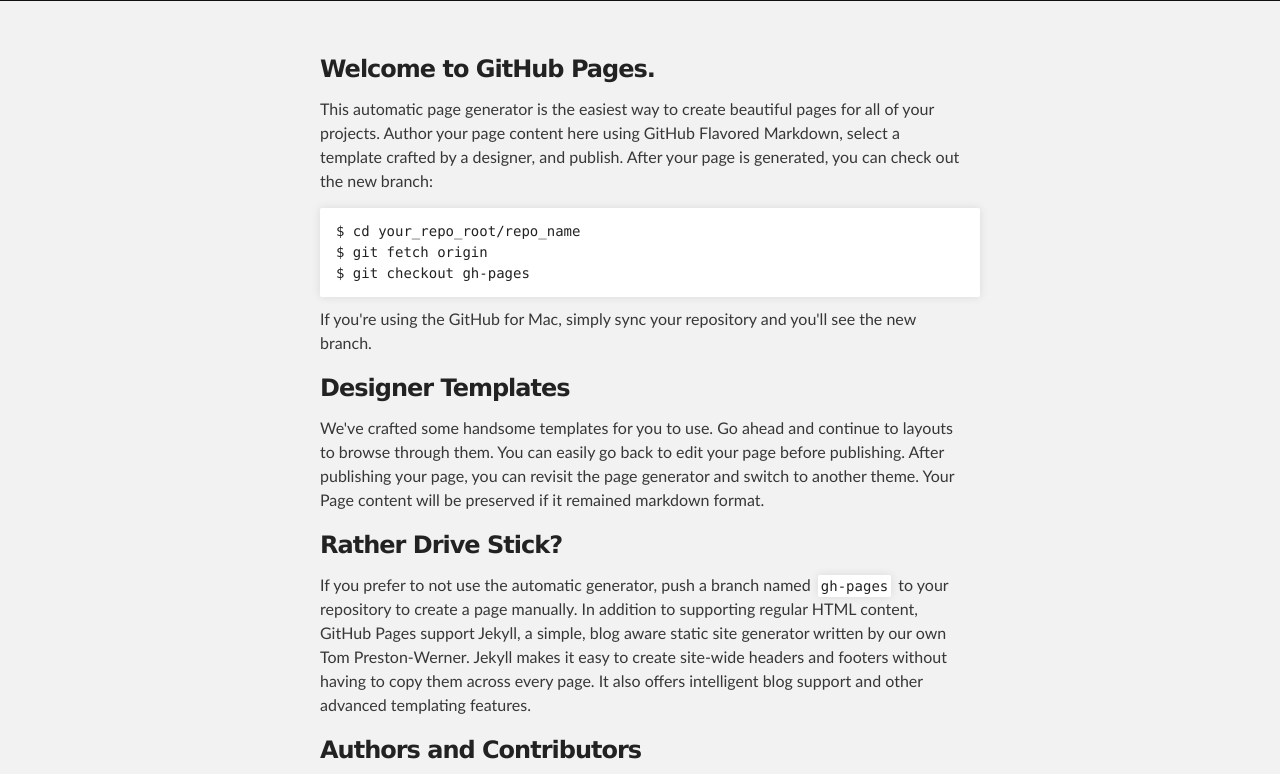
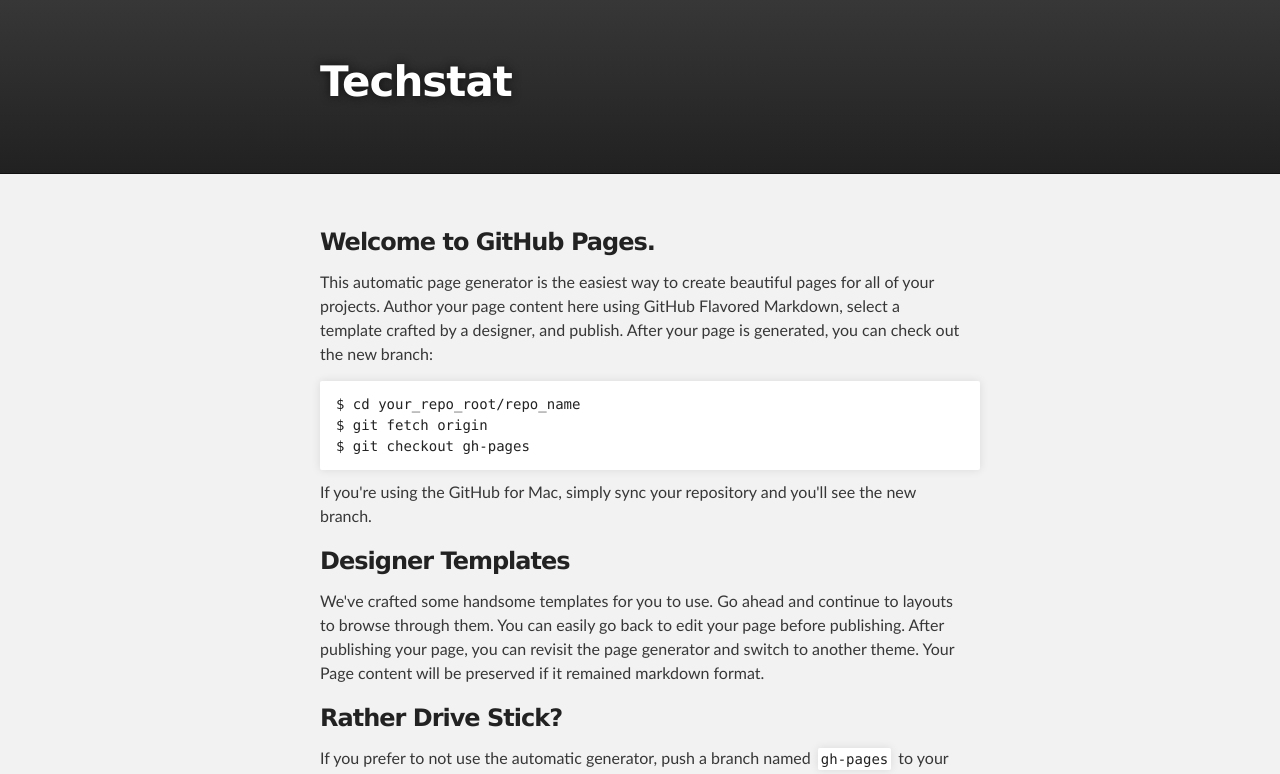
Before and after one commit to gitlook/techstat, a plain HTML site: page index.html in a window 1280 px wide. Shown: the top 774 px of the page. Drawn offline with Linux system fonts and the light colour scheme.

Commit message:
index page - remove git hub connection

```diff
--- a/index.html
+++ b/index.html
@@ -14,19 +14,19 @@
   <body>
 
     <!-- HEADER -->
-  <!--  <div id="header_wrap" class="outer">
+    <div id="header_wrap" class="outer">
         <header class="inner">
-          <a id="forkme_banner" href="https://github.com/gitlook/techstat">View on GitHub</a>
+          <!--<a id="forkme_banner" href="https://github.com/gitlook/techstat">View on GitHub</a>-->
 
           <h1 id="project_title">Techstat</h1>
           <h2 id="project_tagline"></h2>
 
-            <section id="downloads">
+            <!--<section id="downloads">
               <a class="zip_download_link" href="https://github.com/gitlook/techstat/zipball/master">Download this project as a .zip file</a>
               <a class="tar_download_link" href="https://github.com/gitlook/techstat/tarball/master">Download this project as a tar.gz file</a>
-            </section>
+            </section>-->
         </header>
-    </div>-->
+    </div>
 
     <!-- MAIN CONTENT -->
     <div id="main_content_wrap" class="outer">
```
